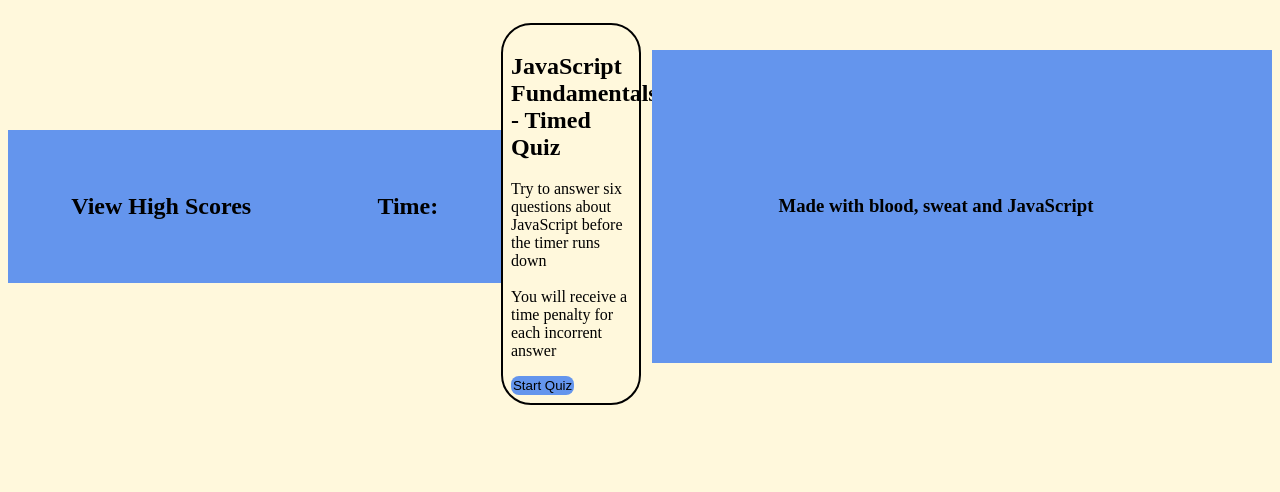
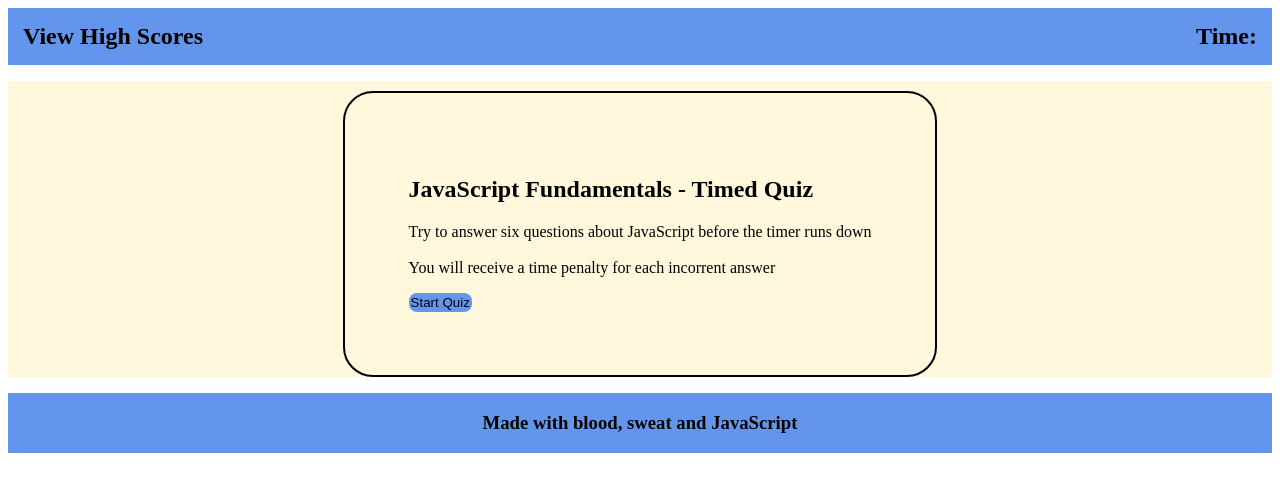
Before and after one commit to emhat1/Homework-w04, a plain HTML site: page index.html in a window 1280 px wide. Drawn offline with Linux system fonts and the light colour scheme.

Commit message:
Appearance much better, still need to work on function

```diff
--- a/index.html
+++ b/index.html
@@ -10,7 +10,7 @@
 <body>
 
     <!-- Header box with high score and time-->
-    <header class="HeaderBox">
+    <header>
         <a id=leaderboard>View High Scores</a>
         <time>Time: <span id="time"></span></time>
     </header>
--- a/style.css
+++ b/style.css
@@ -1,5 +1,16 @@
+header {
+    display: flex;
+    flex-wrap: wrap;
+    justify-content: space-between;
+    background-color: cornflowerblue;
+    color: black;
+    font-size: 150%;
+    font-weight: bold;
+    font-family: 'Times New Roman', Times, serif;
+    padding: 15px;
+}
 
-body {
+main {
     display: flex;
     align-items: center;
     justify-content: center;
@@ -7,26 +18,13 @@ body {
 }
 
 footer {
-    display: block;
-    width: 100%;
+    display: flex;
+    max-height: 2cm;
     align-items: center;
     justify-content: center;
     background-color: cornflowerblue;
     color: black;
-    padding: 10%;
     font-family: 'Times New Roman', Times, serif;
-}
-
-.HeaderBox {
-    display: flex;
-    justify-content: space-between;
-    width: 100%;
-    background-color: cornflowerblue;
-    color: black;
-    font-size: 150%;
-    font-weight: bold;
-    font-family: 'Times New Roman', Times, serif;
-    padding: 5%;
 }
 
 .btn {
@@ -48,7 +46,7 @@ footer {
 
 .card {
     max-width: 80%;
-    margin-top: 10%;
+    margin-top: 10px;
     border: solid;
     border-width: 2px;
     padding: 5%;
```
